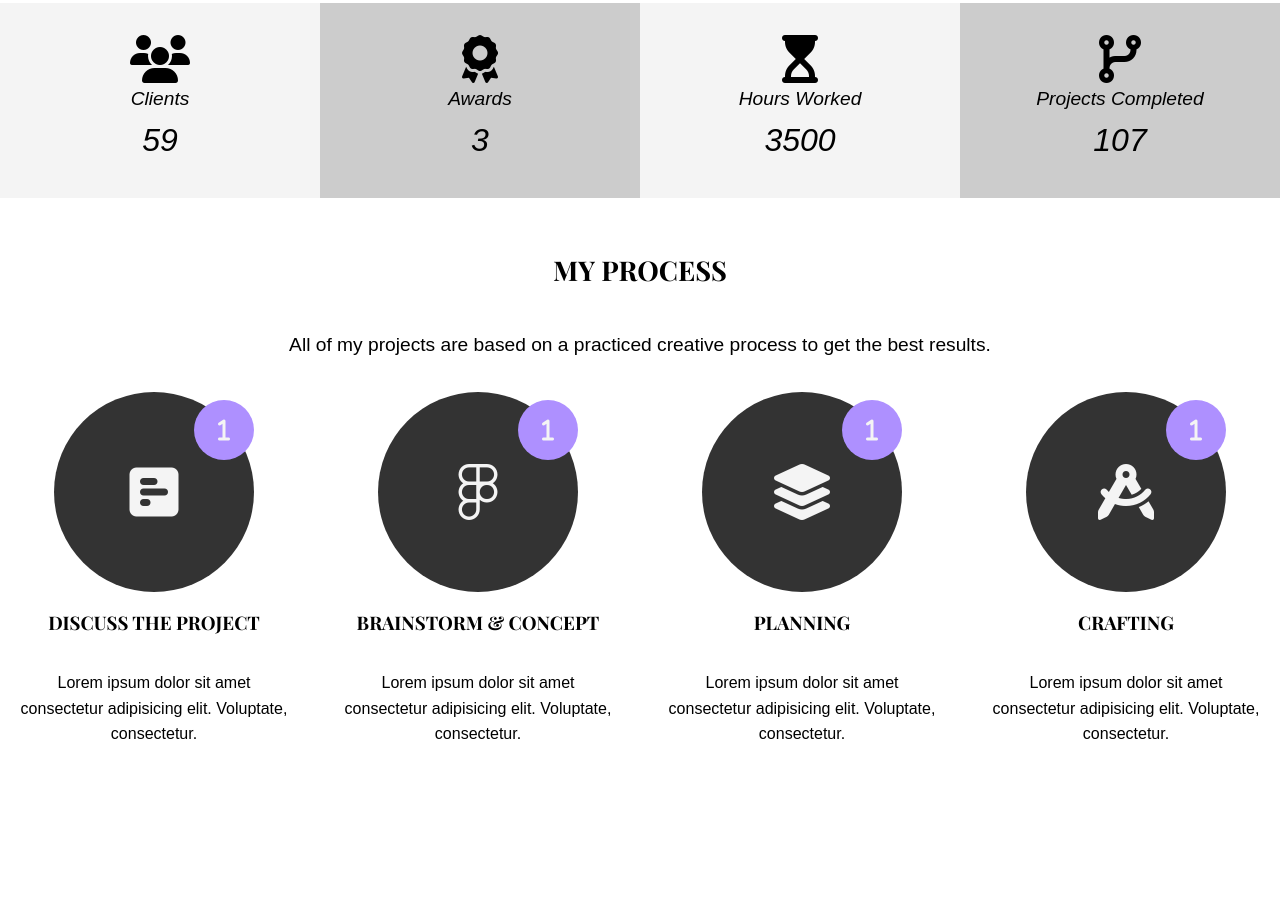
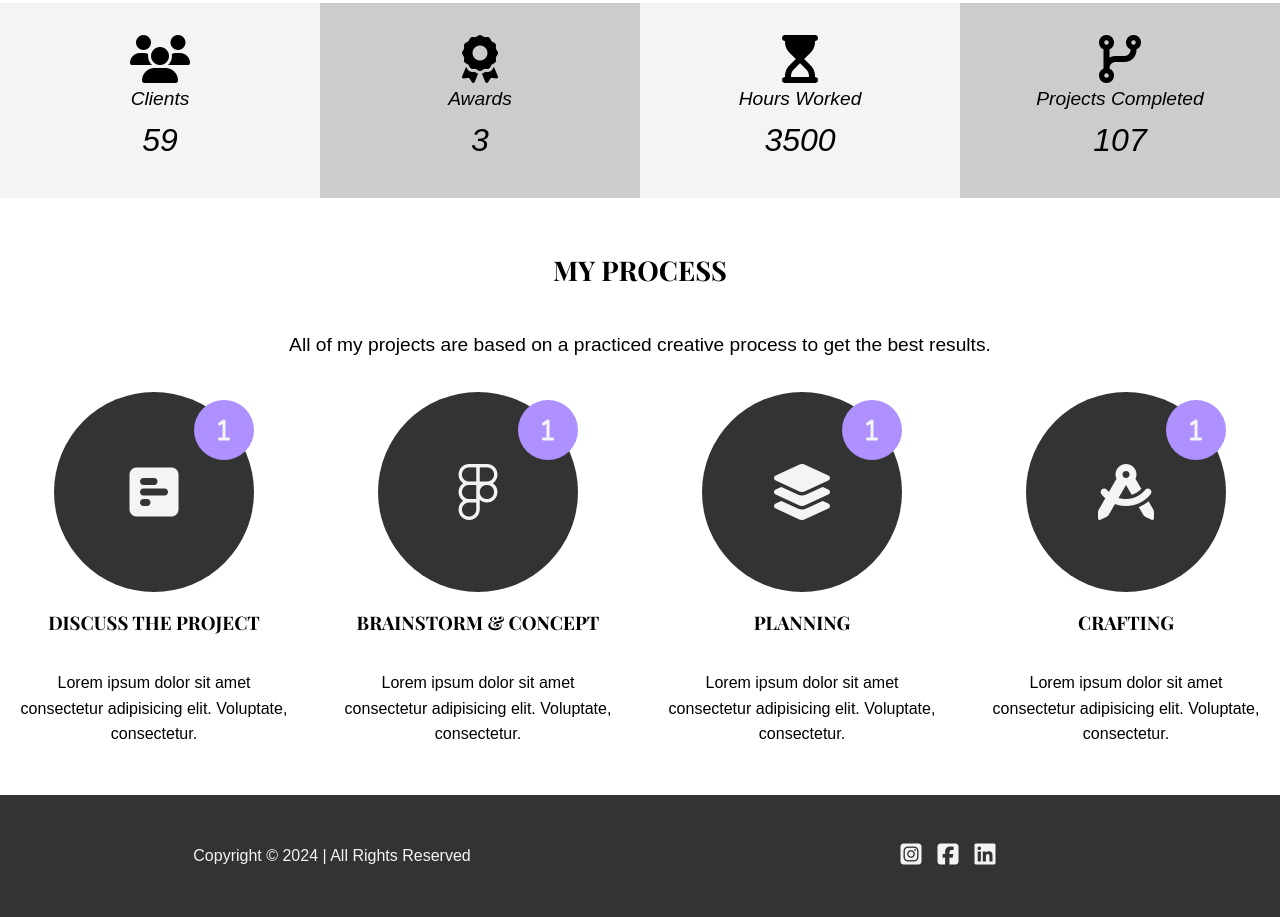
Before and after one commit to samazevedo/portfolio-html-sass, a website built with Vite: page src/index.html in a window 1280 px wide. Shown: the part 1260-2177 px from the top of the page. Before the commit the page ends 2055 px from the top, so only its background shows below. Built offline with nearby package versions, Linux system fonts and the light colour scheme; a web font is replaced by a local one.

Commit message:
add footer

```diff
--- a/src/index.html
+++ b/src/index.html
@@ -136,10 +136,38 @@
           </div>
 
       </section>
+      <footer class="footer">
+        <div class="footer__container">
+          <div class="footer__content">
+            <p>Copyright &copy; 2024 | All Rights Reserved</p>
+          </div>
+          <div class="footer__socials">
+            <ul>
+              <li>
+                <a href="https://www.instagram.com/joechen1998/" target="_blank">
+                  <i class="fa-brands fa-square-instagram"></i>
+                </a>
+              </li>
+              <li>
+                <a href="https://www.facebook.com/joechen1998" target="_blank">
+                  <i class="fa-brands fa-square-facebook"></i>
+                </a>
+              </li>
+              <li>
+                <a href="https://www.linkedin.com/in/joe-chen-5a6a811b0/" target="_blank">
+                  <i class="fa-brands fa-linkedin"></i>
+                </a>
+            </ul>
+
+          </div>
+        </div>
+      </footer>
+
 
 
 
     </div>
+
     <!-- <canvas id="main-canvas"></canvas> -->
     <script type="module" src="./index.ts"></script>
   </body>
--- /dev/null
+++ b/src/scss/components/_footer.scss
@@ -0,0 +1,40 @@
+@use '../abstracts/variables' as vars;
+.footer {
+	background-color: vars.$dark-color;
+	color: vars.$light-color;
+	@media (max-width: 30rem) {
+		/* 480px */
+		font-size: smaller;
+	}
+	i {
+		color: vars.$light-color;
+
+		font-size: 1.5rem;
+		transition: color 0.3s ease-in-out;
+		&:hover {
+			cursor: pointer;
+			color: vars.$main-color;
+		}
+	}
+	&__container {
+		display: grid;
+		grid-template-columns: 1fr 1fr;
+		gap: 1rem;
+		margin: auto;
+		padding: 2rem;
+		place-items: center;
+
+		@media (max-width: 48rem) {
+			/* 768px */
+			grid-template-columns: 1fr;
+		}
+	}
+	&__socials ul {
+		display: grid;
+		grid-template-columns: repeat(3, 1fr);
+		gap: 1rem;
+		max-width: 10rem;
+		margin: 0 auto;
+		place-items: center;
+	}
+}
--- a/src/scss/style.scss
+++ b/src/scss/style.scss
@@ -17,6 +17,7 @@
 @use './components/section';
 @use './components/stats';
 @use './components/process';
+@use './components/footer';
 // layout
 //pages
 @use './pages/canvas';
```
